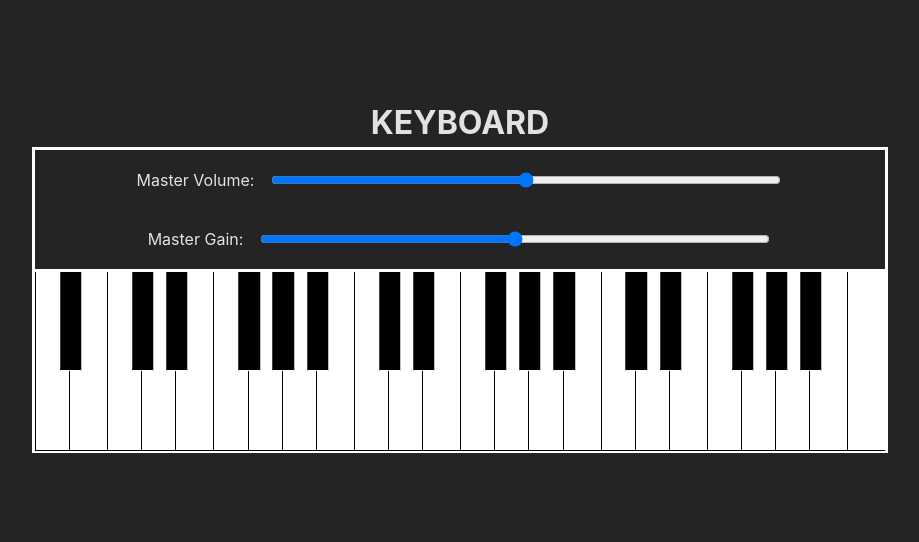
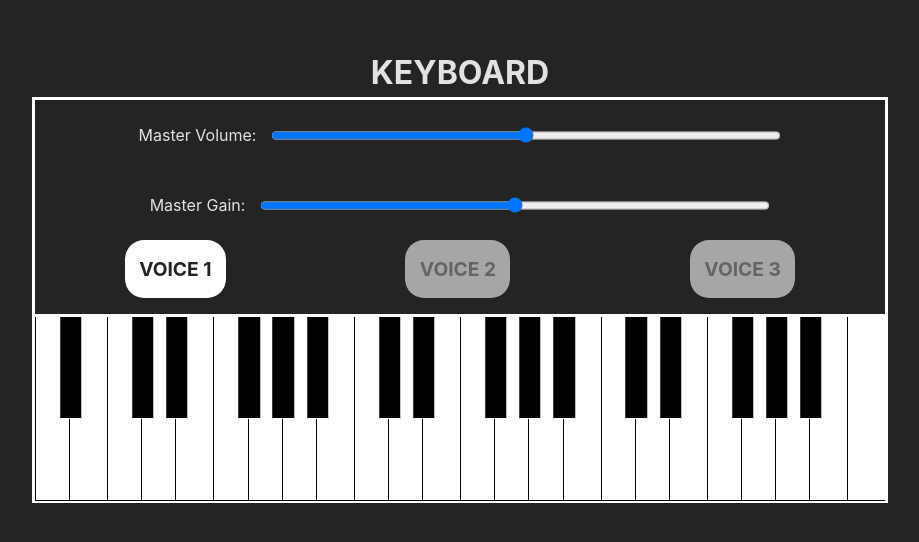
Before and after one commit to nchau3/RK-23-Keyboard, a React (Vite) app: page / in a window 1280 px wide. Shown: the part 124-666 px from the top of the page, without its empty margins (180-1099 px from the left). Built offline with nearby package versions, Linux system fonts and the light colour scheme.

Commit message:
voice-select bar, changeVoice function, selected styling

```diff
--- a/src/components/Controls.jsx
+++ b/src/components/Controls.jsx
@@ -1,5 +1,6 @@
 //styles
 import "../styles/component-styles/controls.scss"
+import VoiceSelect from "./VoiceSelect";
 
 export default function Controls(props) {
   const { masterVolume, masterGain } = props.sliders;
@@ -30,6 +31,7 @@ export default function Controls(props) {
           name="master_gain"
           onChange={e => props.onChange("masterGain", e.target.value)}/>
       </div>
+      <VoiceSelect />
     </div>
   )
 }
--- /dev/null
+++ b/src/components/VoiceSelect.jsx
@@ -0,0 +1,29 @@
+import { useState } from "react"
+
+export default function VoiceSelect() {
+  const [selected, setSelected] = useState("voice1");
+
+  const changeVoice = (newVoice) => {
+    setSelected(newVoice);
+  }
+
+  return (
+    <ul className="voice-select">
+      <li
+        className={selected === "voice1" ? "selected" : ""}
+        onClick={() => changeVoice("voice1")}
+        >
+          VOICE 1</li>
+        <li
+        className={selected === "voice2" ? "selected" : ""}
+        onClick={() => changeVoice("voice2")}
+        >
+          VOICE 2</li>
+        <li
+        className={selected === "voice3" ? "selected" : ""}
+        onClick={() => changeVoice("voice3")}
+        >
+          VOICE 3</li>
+    </ul>
+  )
+}
--- a/src/styles/component-styles/controls.scss
+++ b/src/styles/component-styles/controls.scss
@@ -1,5 +1,9 @@
+@use "../variables.scss";
+
 .controls {
-  height: 40%;
+  display: flex;
+  flex-direction: column;
+  height: 70%;
   width: 100%;
 }
 
@@ -19,3 +23,29 @@
     height: 50%;
   }
 }
+
+.voice-select {
+  display: flex;
+  width: 100%;
+  justify-content: space-around;
+  margin-bottom: 1rem;
+
+  li {
+    background-color: variables.$accent-color;
+    color: variables.$primary-color;
+    font-size: 1.2em;
+    font-weight: bold;
+    padding: .75em;
+    border-radius: 1em;
+    user-select: none;
+    filter: invert(.35);
+
+    &:hover {
+      opacity: 0.9;
+    }
+  }
+
+  .selected {
+    filter: none;
+  }
+}
--- a/src/styles/component-styles/keyboard.scss
+++ b/src/styles/component-styles/keyboard.scss
@@ -1,5 +1,5 @@
 .keyboard {
-  height: 300px;
+  height: 400px;
   width: 850px;
   border: solid white;
   display: flex;
--- a/src/styles/reset.scss
+++ b/src/styles/reset.scss
@@ -5,6 +5,7 @@ h4,
 h5,
 h6,
 p,
+input,
 section, body, html, main {
   margin: 0;
   padding: 0;
--- a/src/styles/variables.scss
+++ b/src/styles/variables.scss
@@ -0,0 +1,2 @@
+$primary-color: #242424;
+$accent-color: white;
```
